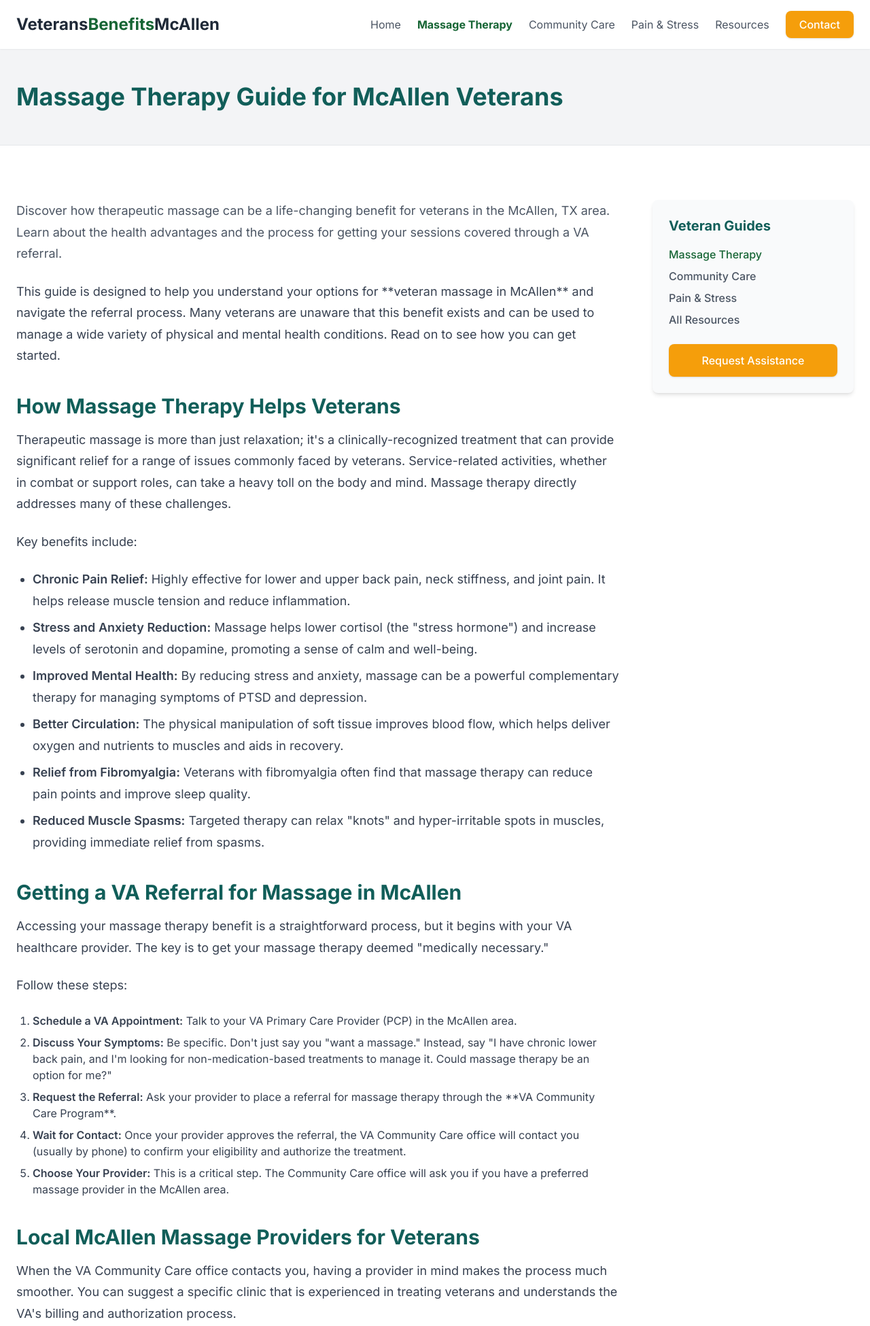
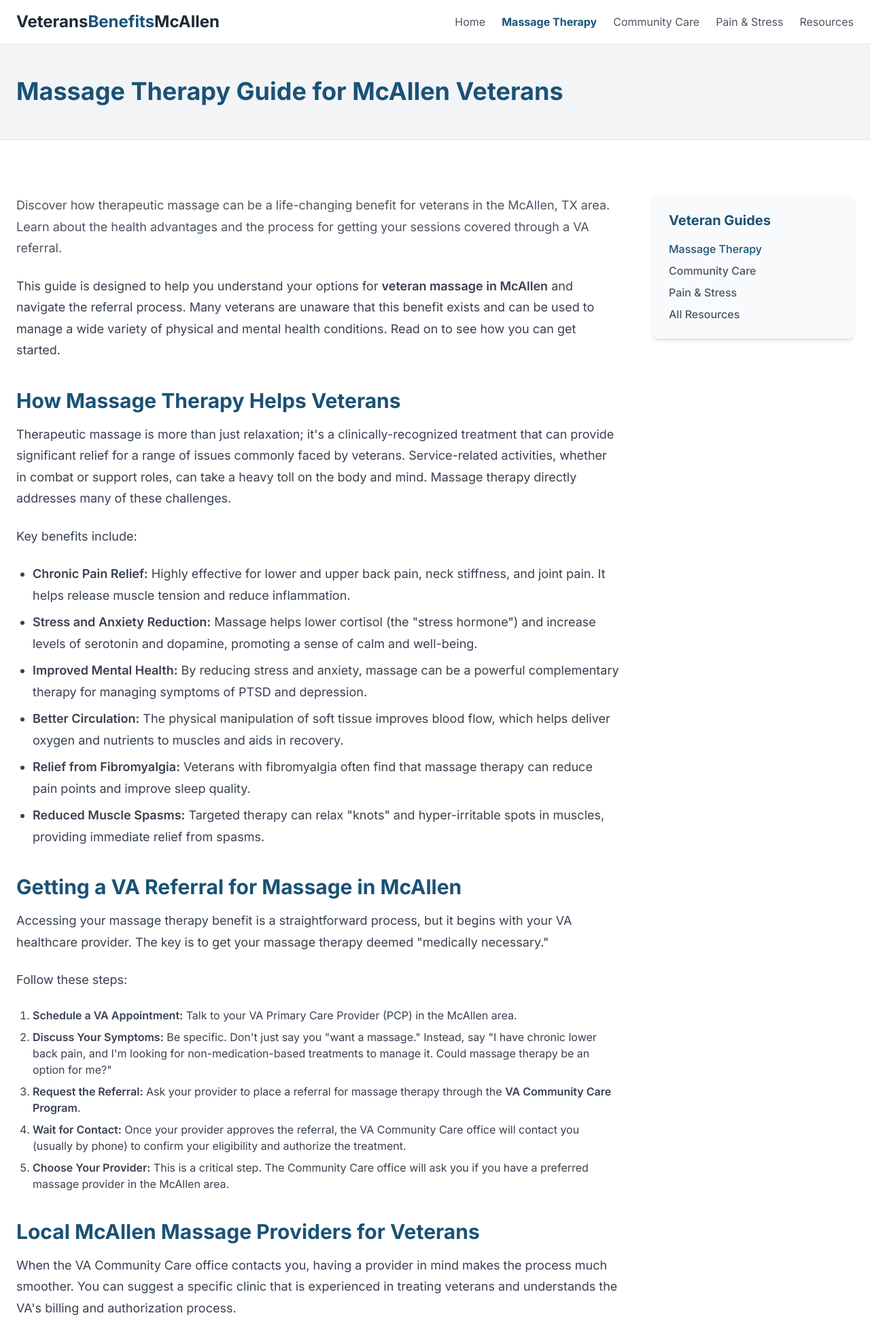
Before and after one commit to seowizard9-lang/VeteransBenefitsMcAllen, a plain HTML site: page veteran-massage-therapy-mcallen.html in a window 1280 px wide. Shown: the top 1950 px of the page at 68% size. Drawn offline with nearby package versions, Linux system fonts and the light colour scheme.

Commit message:
Update veteran-massage-therapy-mcallen.html

```diff
--- a/veteran-massage-therapy-mcallen.html
+++ b/veteran-massage-therapy-mcallen.html
@@ -4,25 +4,16 @@
     <meta charset="UTF-8">
     <meta name="viewport" content="width=device-width, initial-scale=1.0">
 
-    <!--
-      SEO Title: As requested for this subpage.
-    -->
     <title>Massage Therapy for Veterans in McAllen, TX | VA Community Care Options</title>
 
-    <!--
-      SEO Meta Description: As requested for this subpage.
-    -->
     <meta name="description" content="Learn how veterans in McAllen can get a VA referral for massage therapy. We explain the benefits, process, and list local providers.">
 
-    <!-- Load Tailwind CSS -->
     <script src="https://cdn.tailwindcss.com"></script>
 
-    <!-- Load Inter font -->
     <link rel="preconnect" href="https://fonts.googleapis.com">
     <link rel="preconnect" href="https://fonts.gstatic.com" crossorigin>
     <link href="https://fonts.googleapis.com/css2?family=Inter:wght@400;500;600;700&display=swap" rel="stylesheet">
 
-    <!-- Load lucide-icons -->
     <script src="https://unpkg.com/lucide-icons"></script>
 
     <style>
@@ -32,7 +23,7 @@
         }
         /* A subtle, professional color scheme */
         .hero-bg {
-            background-color: #064E3B; /* dark green */
+            background-color: #0A2342; /* dark navy */
         }
         .cta-btn {
             background-color: #F59E0B; /* amber-500 */
@@ -41,7 +32,7 @@
             background-color: #D97706; /* amber-600 */
         }
         .section-title {
-            color: #115E59; /* teal-800 */
+            color: #1A5276; /* navy title */
         }
 
         /* Article content styling */
@@ -49,7 +40,7 @@
             font-size: 1.875rem; /* text-3xl */
             line-height: 2.25rem;
             font-weight: 700;
-            color: #115E59; /* section-title color */
+            color: #1A5276; /* section-title color */
             margin-top: 2.5rem;
             margin-bottom: 1rem;
         }
@@ -69,12 +60,12 @@
             margin-bottom: 0.5rem;
         }
         .prose a {
-            color: #064E3B; /* hero-bg color */
+            color: #1A5276; /* Updated navy color */
             font-weight: 500;
             text-decoration: underline;
         }
         .prose a:hover {
-            color: #115E59; /* section-title color */
+            color: #1A5276; /* Updated navy color */
         }
         .prose strong {
             font-weight: 600;
@@ -84,84 +75,63 @@
 </head>
 <body class="bg-gray-50 antialiased">
 
-    <!-- Header -->
     <header class="bg-white shadow-sm sticky top-0 z-50">
         <nav class="container mx-auto px-6 py-4 flex justify-between items-center">
             <a href="https://VeteransBenefitsMcallen.com/" class="text-2xl font-bold text-gray-800">
-                Veterans<span class="text-green-800">Benefits</span>McAllen
+                Veterans<span class="text-[#1A5276]">Benefits</span>McAllen
             </a>
 
-            <!-- Desktop Menu -->
             <div class="hidden md:flex items-center space-x-6">
-                <a href="https://VeteransBenefitsMcallen.com/" class="text-gray-600 hover:text-green-800">Home</a>
-                <a href="https://VeteransBenefitsMcallen.com/veteran-massage-therapy-mcallen.html" class="text-green-800 font-bold">Massage Therapy</a>
-                <a href="https://VeteransBenefitsMcallen.com/va-community-care-mcallen.html" class="text-gray-600 hover:text-green-800">Community Care</a>
-                <a href="https://VeteransBenefitsMcallen.com/veteran-pain-relief-mcallen.html" class="text-gray-600 hover:text-green-800">Pain & Stress</a>
-                <a href="https://VeteransBenefitsMcallen.com/veteran-resources-mcallen.html" class="text-gray-600 hover:text-green-800">Resources</a>
-                <a href="https://VeteransBenefitsMcallen.com/contact-mcallen-veteran-benefits.html" class="ml-4 px-5 py-2 cta-btn text-white rounded-lg font-medium transition-colors shadow">
-                    Contact
-                </a>
+                <a href="https://VeteransBenefitsMcallen.com/" class="text-gray-600 hover:text-[#1A5276]">Home</a>
+                <a href="https://VeteransBenefitsMcallen.com/veteran-massage-therapy-mcallen.html" class="text-[#1A5276] font-bold">Massage Therapy</a>
+                <a href="https://VeteransBenefitsMcallen.com/va-community-care-mcallen.html" class="text-gray-600 hover:text-[#1A5276]">Community Care</a>
+                <a href="https://VeteransBenefitsMcallen.com/veteran-pain-relief-mcallen.html" class="text-gray-600 hover:text-[#1A5276]">Pain & Stress</a>
+                <a href="https://VeteransBenefitsMcallen.com/veteran-resources-mcallen.html" class="text-gray-600 hover:text-[#1A5276]">Resources</a>
             </div>
 
-            <!-- Mobile Menu Button -->
             <button id="mobile-menu-btn" class="md:hidden p-2 rounded-lg hover:bg-gray-100">
                 <svg data-lucide="menu" class="w-6 h-6 text-gray-800"></svg>
             </button>
         </nav>
 
-        <!-- Mobile Menu (Hidden by default) -->
         <div id="mobile-menu" class="hidden md:hidden px-6 pb-4 space-y-2">
             <a href="https://VeteransBenefitsMcallen.com/" class="block px-4 py-2 rounded-lg text-gray-700 hover:bg-gray-100">Home</a>
-            <a href="https://VeteransBenefitsMcallen.com/veteran-massage-therapy-mcallen.html" class="block px-4 py-2 rounded-lg text-green-800 font-bold bg-gray-100">Massage Therapy</a>
+            <a href="https://VeteransBenefitsMcallen.com/veteran-massage-therapy-mcallen.html" class="block px-4 py-2 rounded-lg text-[#1A5276] font-bold bg-gray-100">Massage Therapy</a>
             <a href="https://VeteransBenefitsMcallen.com/va-community-care-mcallen.html" class="block px-4 py-2 rounded-lg text-gray-700 hover:bg-gray-100">Community Care</a>
             <a href="https://VeteransBenefitsMcallen.com/veteran-pain-relief-mcallen.html" class="block px-4 py-2 rounded-lg text-gray-700 hover:bg-gray-100">Pain & Stress</a>
             <a href="https://VeteransBenefitsMcallen.com/veteran-resources-mcallen.html" class="block px-4 py-2 rounded-lg text-gray-700 hover:bg-gray-100">Resources</a>
-            <a href="https://VeteransBenefitsMcallen.com/contact-mcallen-veteran-benefits.html" class="block w-full text-center px-5 py-2 cta-btn text-white rounded-lg font-medium transition-colors shadow">
-                Contact
-            </a>
         </div>
     </header>
 
-    <!-- Page Title Hero -->
     <section class="bg-gray-100 py-12 border-b border-gray-200">
         <div class="container mx-auto px-6">
-            <!--
-              The H1 Tag: The most important tag for this subpage.
-            -->
             <h1 class="text-4xl font-bold leading-tight section-title">
                 Massage Therapy Guide for McAllen Veterans
             </h1>
         </div>
     </section>
 
-    <!-- Main Content -->
     <main class="py-20 bg-white">
         <div class="container mx-auto px-6">
             <div class="flex flex-col md:flex-row-reverse gap-12">
-                <!-- Sidebar -->
                 <aside class="md:w-1/4">
                     <div class="bg-gray-50 p-6 rounded-lg shadow-md sticky top-32">
                         <h3 class="text-xl font-bold section-title mb-4">Veteran Guides</h3>
                         <nav class="space-y-2">
-                            <a href="https://VeteransBenefitsMcallen.com/veteran-massage-therapy-mcallen.html" class="block font-medium text-green-800">Massage Therapy</a>
-                            <a href="https://VeteransBenefitsMcallen.com/va-community-care-mcallen.html" class="block font-medium text-gray-600 hover:text-green-800">Community Care</a>
-                            <a href="https://VeteransBenefitsMcallen.com/veteran-pain-relief-mcallen.html" class="block font-medium text-gray-600 hover:text-green-800">Pain & Stress</a>
-                            <a href="https://VeteransBenefitsMcallen.com/veteran-resources-mcallen.html" class="block font-medium text-gray-600 hover:text-green-800">All Resources</a>
+                            <a href="https://VeteransBenefitsMcallen.com/veteran-massage-therapy-mcallen.html" class="block font-medium text-[#1A5276]">Massage Therapy</a>
+                            <a href="https://VeteransBenefitsMcallen.com/va-community-care-mcallen.html" class="block font-medium text-gray-600 hover:text-[#1A5276]">Community Care</a>
+                            <a href="https://VeteransBenefitsMcallen.com/veteran-pain-relief-mcallen.html" class="block font-medium text-gray-600 hover:text-[#1A5276]">Pain & Stress</a>
+                            <a href="https://VeteransBenefitsMcallen.com/veteran-resources-mcallen.html" class="block font-medium text-gray-600 hover:text-[#1A5276]">All Resources</a>
                         </nav>
-                        <a href="https://VeteransBenefitsMcallen.com/contact-mcallen-veteran-benefits.html" class="block w-full text-center mt-6 px-5 py-3 cta-btn text-white rounded-lg font-medium transition-colors shadow">
-                            Request Assistance
-                        </a>
                     </div>
                 </aside>
 
-                <!-- Article Content -->
                 <div class="md:w-3/4">
                     <article class="prose max-w-none">
                         <p class="text-xl text-gray-600">Discover how therapeutic massage can be a life-changing benefit for veterans in the McAllen, TX area. Learn about the health advantages and the process for getting your sessions covered through a VA referral.</p>
 
-                        <p>This guide is designed to help you understand your options for **veteran massage in McAllen** and navigate the referral process. Many veterans are unaware that this benefit exists and can be used to manage a wide variety of physical and mental health conditions. Read on to see how you can get started.</p>
+                        <p>This guide is designed to help you understand your options for <strong>veteran massage in McAllen</strong> and navigate the referral process. Many veterans are unaware that this benefit exists and can be used to manage a wide variety of physical and mental health conditions. Read on to see how you can get started.</p>
 
-                        <!-- H2 Heading 1 -->
                         <h2>How Massage Therapy Helps Veterans</h2>
                         <p>Therapeutic massage is more than just relaxation; it's a clinically-recognized treatment that can provide significant relief for a range of issues commonly faced by veterans. Service-related activities, whether in combat or support roles, can take a heavy toll on the body and mind. Massage therapy directly addresses many of these challenges.</p>
 
@@ -175,43 +145,39 @@
                             <li><strong>Reduced Muscle Spasms:</strong> Targeted therapy can relax "knots" and hyper-irritable spots in muscles, providing immediate relief from spasms.</li>
                         </ul>
 
-                        <!-- H2 Heading 2 -->
                         <h2>Getting a VA Referral for Massage in McAllen</h2>
                         <p>Accessing your massage therapy benefit is a straightforward process, but it begins with your VA healthcare provider. The key is to get your massage therapy deemed "medically necessary."</p>
                         <p>Follow these steps:</p>
                         <ol class="list-decimal ml-6 prose">
                             <li><strong>Schedule a VA Appointment:</strong> Talk to your VA Primary Care Provider (PCP) in the McAllen area.</li>
                             <li><strong>Discuss Your Symptoms:</strong> Be specific. Don't just say you "want a massage." Instead, say "I have chronic lower back pain, and I'm looking for non-medication-based treatments to manage it. Could massage therapy be an option for me?"</li>
-                            <li><strong>Request the Referral:</strong> Ask your provider to place a referral for massage therapy through the **VA Community Care Program**.</li>
+                            <li><strong>Request the Referral:</strong> Ask your provider to place a referral for massage therapy through the <strong>VA Community Care Program</strong>.</li>
                             <li><strong>Wait for Contact:</strong> Once your provider approves the referral, the VA Community Care office will contact you (usually by phone) to confirm your eligibility and authorize the treatment.</li>
                             <li><strong>Choose Your Provider:</strong> This is a critical step. The Community Care office will ask you if you have a preferred massage provider in the McAllen area.</li>
                         </ol>
 
-                        <!-- H2 Heading 3 -->
                         <h2>Local McAllen Massage Providers for Veterans</h2>
                         <p>When the VA Community Care office contacts you, having a provider in mind makes the process much smoother. You can suggest a specific clinic that is experienced in treating veterans and understands the VA's billing and authorization process.</p>
 
                         <p>We recommend the following trusted, VA-approved providers in the McAllen / Pharr area:</p>
 
-                        <!-- Mini-Provider List -->
                         <div class="grid grid-cols-1 md:grid-cols-2 gap-6 my-8">
                             <div class="bg-gray-50 border border-gray-200 rounded-lg p-6 shadow">
                                 <h3 class="text-xl font-bold text-gray-800 mb-2">Holistic Healing Therapies</h3>
                                 <p class="text-gray-700 font-medium">5200 N McColl Rd #4</p>
                                 <p class="text-gray-700 font-medium mb-2">McAllen, TX 78504</p>
-                                <a href="tel:956-706-0971" class="font-medium text-green-800 hover:text-green-600">(956) 706-0971</a>
+                                <a href="tel:956-706-0971" class="font-medium text-[#1A5276] hover:text-[#1A5276]">(956) 706-0971</a>
                             </div>
                             <div class="bg-gray-50 border border-gray-200 rounded-lg p-6 shadow">
                                 <h3 class="text-xl font-bold text-gray-800 mb-2">Massage Masters</h3>
                                 <p class="text-gray-700 font-medium">119 W. Park Ave</p>
                                 <p class="text-gray-700 font-medium mb-2">Pharr, TX 78577</p>
-                                <a href="tel:956-787-9100" class="font-medium text-green-800 hover:text-green-600">(956) 787-9100</a>
+                                <a href="tel:956-787-9100" class="font-medium text-[#1A5276] hover:text-[#1A5276]">(956) 787-9100</a>
                             </div>
                         </div>
 
                         <p>Simply tell the Community Care representative, "I would like to receive my therapy at [Provider Name]." They will then handle the authorization directly with that clinic.</p>
 
-                        <!-- H2 Heading 4 -->
                         <h2>Frequently Asked Questions about Coverage</h2>
                         <p><strong>Is massage therapy really covered by the VA?</strong><br>
                         Yes, when deemed "medically necessary" by your VA provider to treat a specific condition (like chronic back pain or fibromyalgia), it can be covered under the Community Care program.</p>
@@ -225,7 +191,7 @@
                         <p><strong>What's the difference between this and just going to a spa?</strong><br>
                         VA-referred massage is <strong>therapeutic and clinical</strong>, not a spa relaxation massage. Your therapist will focus on your specific injury or pain point, using techniques designed to treat your condition. </p>
 
-                        <p>Ready to get started or have more questions? <a href="https://VeteransBenefitsMcallen.com/contact-mcallen-veteran-benefits.html">Contact us for assistance</a>, or <a href="https://VeteransBenefitsMcallen.com/">return to the homepage</a>.</p>
+                        <p>Have more questions? <a href="https://VeteransBenefitsMcallen.com/">Return to the homepage</a>.</p>
 
                     </article>
                 </div>
@@ -233,7 +199,6 @@
         </div>
     </main>
 
-    <!-- Footer -->
     <footer class="bg-gray-800 text-gray-400 py-16">
         <div class="container mx-auto px-6">
             <div class="grid grid-cols-1 md:grid-cols-3 gap-8 text-center md:text-left">
@@ -246,16 +211,15 @@
                     <nav class="space-y-2">
                         <a href="https://VeteransBenefitsMcallen.com/" class="block text-sm hover:text-white">Home</a>
                         <a href="https://VeteransBenefitsMcallen.com/veteran-massage-therapy-mcallen.html" class="block text-sm hover:text-white">Massage Therapy</a>
-                        <a href="https://VeteransBenefitsMcallen.com/va-community-care-mcallen.html" class="block text-sm hover:text-white">Community Care</a>
+                        <a href="httpsm://VeteransBenefitsMcallen.com/va-community-care-mcallen.html" class="block text-sm hover:text-white">Community Care</a>
                         <a href="https://VeteransBenefitsMcallen.com/veteran-pain-relief-mcallen.html" class="block text-sm hover:text-white">Pain & Stress</a>
                         <a href="https://VeteransBenefitsMcallen.com/veteran-resources-mcallen.html" class="block text-sm hover:text-white">All Resources</a>
-                        <a href="httpsD://VeteransBenefitsMcallen.com/contact-mcallen-veteran-benefits.html" class="block text-sm hover:text-white">Contact</a>
                     </nav>
                 </div>
                 <div>
                     <h3 class="text-md font-semibold text-white uppercase mb-4">Disclaimer</h3>
                     <p class="text-xs">
-                        This is an independent website and is **not** affiliated with or endorsed by the U.S. Department of Veterans Affairs or any other government agency.
+                        This is an independent website and is <strong>not</strong> affiliated with or endorsed by the U.S. Department of Veterans Affairs or any other government agency.
                     </p>
                 </div>
             </div>
@@ -268,14 +232,32 @@
     </footer>
 
     <script>
+        // Wait for the DOM to be fully loaded before running scripts
+        document.addEventListener('DOMContentLoaded', (event) => {
+
             // Initialize lucide icons
+            // This needs to run after the lucide script has loaded
+            try {
+                if (typeof lucide !== 'undefined') {
                     lucide.createIcons();
+                } else {
+                    console.error('Lucide script not loaded');
+                }
+            } catch (e) {
+                console.error("Lucide icons could not be initialized:", e);
+            }
 
             // Mobile menu toggle
             const menuBtn = document.getElementById('mobile-menu-btn');
             const mobileMenu = document.getElementById('mobile-menu');
+
+            if (menuBtn && mobileMenu) {
                 menuBtn.addEventListener('click', () => {
                     mobileMenu.classList.toggle('hidden');
+                });
+            } else {
+                console.error("Mobile menu button or panel not found");
+            }
         });
     </script>
 
```
Lines whose indentation alone changed are shown as unchanged.
